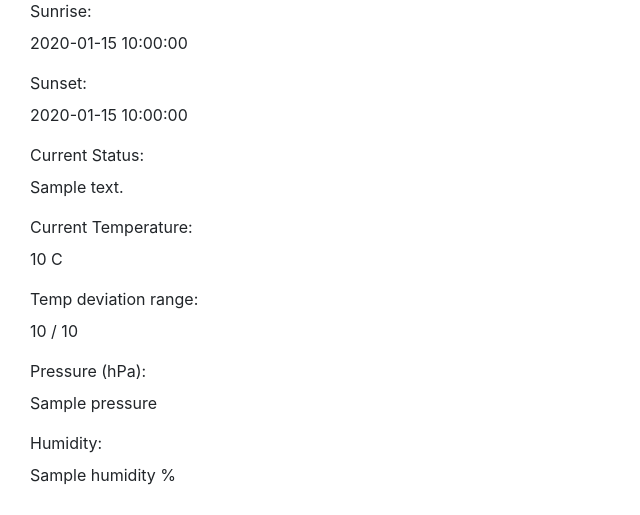
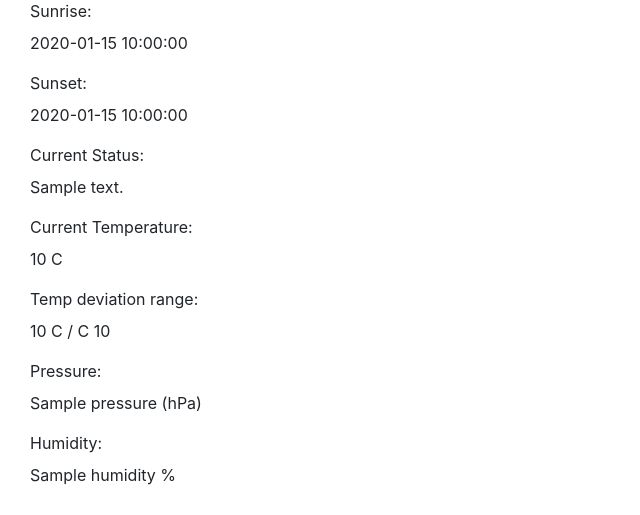
Before and after one commit to ddaypunk06/weatherize, a Flask app: template templates/results.html in a window 1280 px wide. Shown: the part 150-665 px from the top of the page, without its empty margins (0-640 px from the left). Run offline with Flask 2, Linux system fonts and the light colour scheme; the template is opened without the code that fills it: most values are stand-ins (such as "Sample title", 1, 10 or a date in 2020); some libraries are stand-ins or nearby versions.

Commit message:
units to results

```diff
--- a/templates/results.html
+++ b/templates/results.html
@@ -39,13 +39,23 @@
 		<div class="form-group">
 			<label class="col-lg-2 control-label">Temp deviation range:</label>
 			<div class="col-lg-10">
-				<p class="form-control-static">{{maxTemp}} / {{minTemp}}</p>
+				<p class="form-control-static">{{maxTemp}}{% if tempflag <= 0 %}
+				 F
+				{% else %}
+				 C
+				{% endif %}
+				/
+				{% if tempflag <= 0 %}
+				 F
+				{% else %}
+				 C
+				{% endif %}{{minTemp}}</p>
 			</div>
 		</div>
 		<div class="form-group">
-			<label class="col-lg-2 control-label">Pressure (hPa):</label>
+			<label class="col-lg-2 control-label">Pressure: </label>
 			<div class="col-lg-10">
-				<p class="form-control-static">{{pressure}}</p>
+				<p class="form-control-static">{{pressure}} (hPa)</p>
 			</div>
 		</div>
 		<div class="form-group">
```
